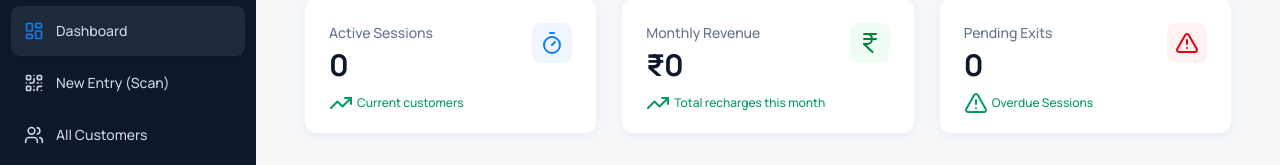
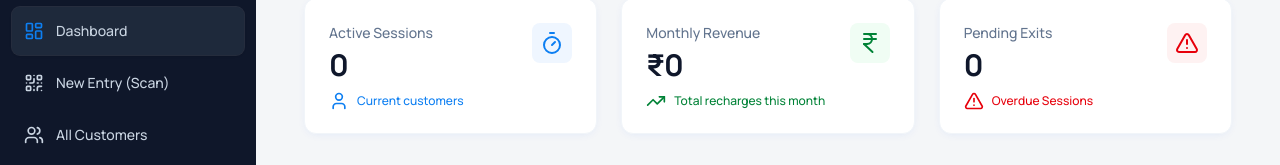
Before and after one commit to Bhavarth005/DazzlersDen, a Next.js app: page /dashboard in a window 1280 px wide. Shown: the part 114-279 px from the top of the page. Built offline with nearby package versions, Linux system fonts and the light colour scheme; no server answers.

Commit message:
Changed dashboard card subtext

```diff
--- a/app/dashboard/components/dashboard/Card.tsx
+++ b/app/dashboard/components/dashboard/Card.tsx
@@ -13,6 +13,12 @@ const accentColorMapping = {
     "blue": "bg-blue-50 text-primary",
     "green": "bg-green-50 text-green-700",
     "red": "bg-red-50 text-red-600"
+}
+
+const accentTextColorMapping = {
+    "blue": "text-primary",
+    "green": "text-green-700",
+    "red": "text-red-600"
 }
 
 export default function DashboardCard({ title, mainText, cardIcon: CardIcon, subtextIcon: SubtextIcon, subtext, accentColor = "blue" } : DashboardCardProps) {
@@ -33,8 +39,8 @@ export default function DashboardCard({ title, mainText, cardIcon: CardIcon, sub
         </div>
 
         {SubtextIcon &&
-            <div className="flex items-center gap-1 text-xs font-medium text-emerald-600 my-2 z-10">
-                <SubtextIcon className="text-sm" />
+            <div className={`flex items-center gap-2 text-xs font-medium ${accentTextColorMapping[accentColor]} my-2 z-10`}>
+                <SubtextIcon className="text-sm" size={20} />
                 <span>{subtext}</span>
             </div>
         }
--- a/app/dashboard/page.tsx
+++ b/app/dashboard/page.tsx
@@ -2,7 +2,7 @@
 
 import ActiveSessions, { ActiveSession } from "./components/dashboard/ActiveSessions";
 import DashboardCard from "./components/dashboard/Card";
-import { Timer, TrendingUp, IndianRupee, TriangleAlert, Loader2 } from "lucide-react"
+import { Timer, TrendingUp, IndianRupee, TriangleAlert, Loader2, Contrast, User } from "lucide-react"
 import OverdueSessions, { OverdueSession } from "./components/dashboard/OverdueSessions";
 import { useState, useEffect, useCallback } from "react";
 import { toast } from "sonner";
@@ -114,7 +114,7 @@ export default function Dashboard() {
           mainText={`${stats.activeCount}`}
           cardIcon={Timer}
           subtext="Current customers"
-          subtextIcon={TrendingUp} />
+          subtextIcon={User} />
 
         <DashboardCard
           title="Monthly Revenue"
```
